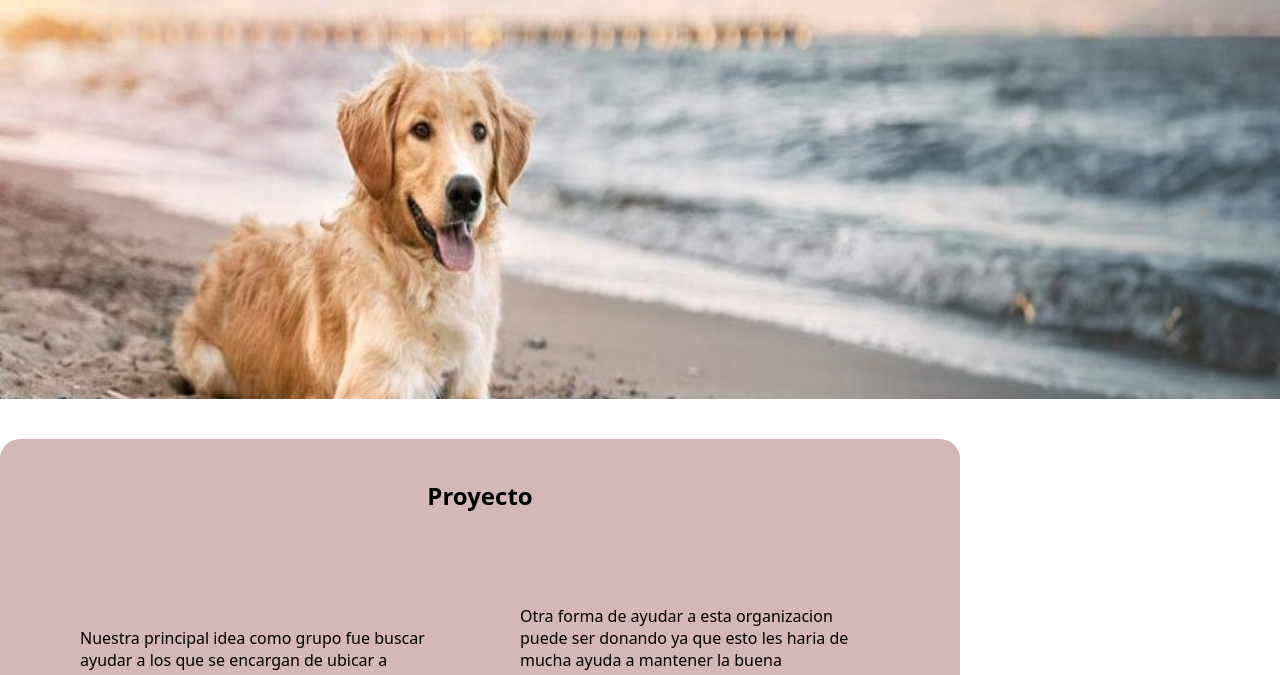
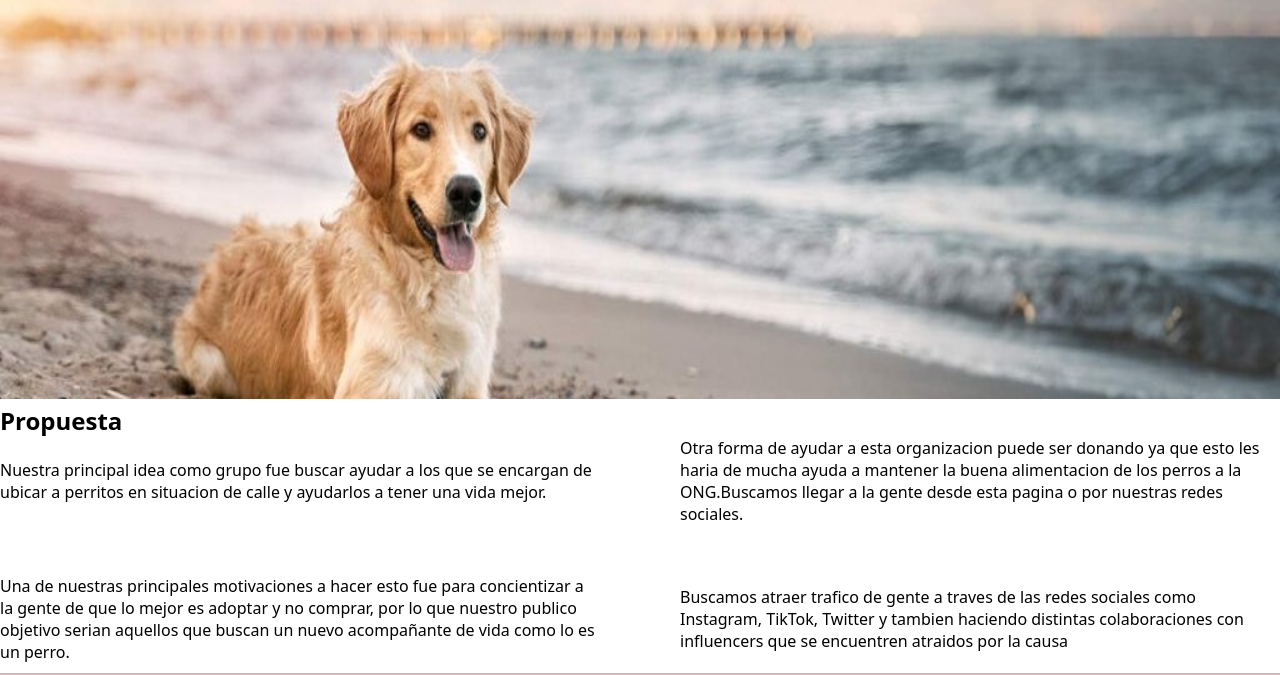
Before and after one commit to mbarite/TP_DW_ONG, a plain HTML site: page avances.html in a window 1280 px wide. Shown: the part 86-761 px from the top of the page. Drawn offline with Linux system fonts and the light colour scheme.

Commit message:
propuesta grupal

```diff
--- a/avances.html
+++ b/avances.html
@@ -42,9 +42,9 @@
           alt="fondo_perros"
         />
       </div>
-      <section class="seccion-inicio2">
-        <div class="titulo2">
-            <h1>Proyecto</h1>
+      <section class="seccion-inicio1">
+        <div class="titulo1">
+            <h1>Propuesta</h1>
         </div>
         <div class="caja">
             <p>Nuestra principal idea como grupo fue buscar ayudar a los que se encargan de ubicar a perritos en situacion de calle y ayudarlos a tener una vida mejor.</p>
@@ -71,3 +71,5 @@
     </footer>
   </body>
 </html>
+  </body>
+</html>
```
